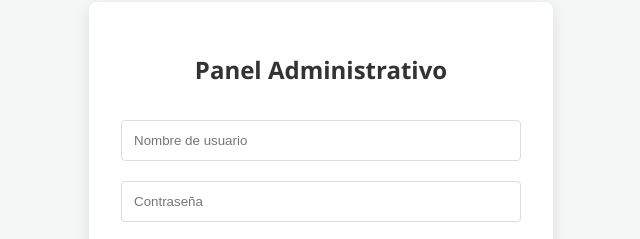
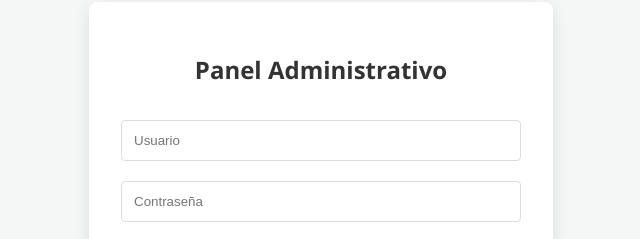
Before and after one commit to yesid-naranjo93/App_Inmobiliaria, a plain HTML site: page frontend/login.html in a window 1280 px wide. Shown: the part 213-452 px from the top of the page, 319-959 px from the left. Drawn offline with Linux system fonts and the light colour scheme.

Commit message:
Add files via upload

```diff
--- a/frontend/login.html
+++ b/frontend/login.html
@@ -11,7 +11,7 @@
 
         <!-- Agregamos la etiqueta form con el ID que busca tu JS -->
         <form id="formulario-login">
-            <input type="text" id="usuario" placeholder="Nombre de usuario" required />
+            <input type="text" id="usuario" placeholder="Usuario" required />
             <input type="password" id="password" placeholder="Contraseña" required />
 
             <!-- Cambia el id a 'btnEntrar' si así está en tu JS, o simplemente deja que el submit del form lo maneje -->
```
